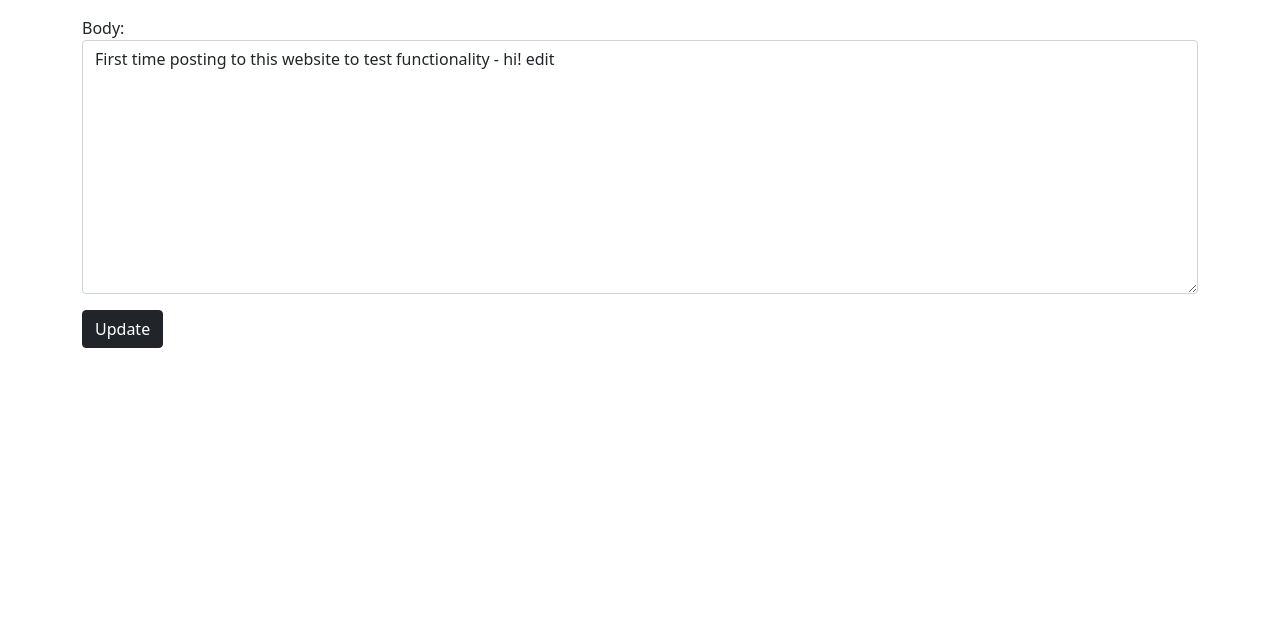
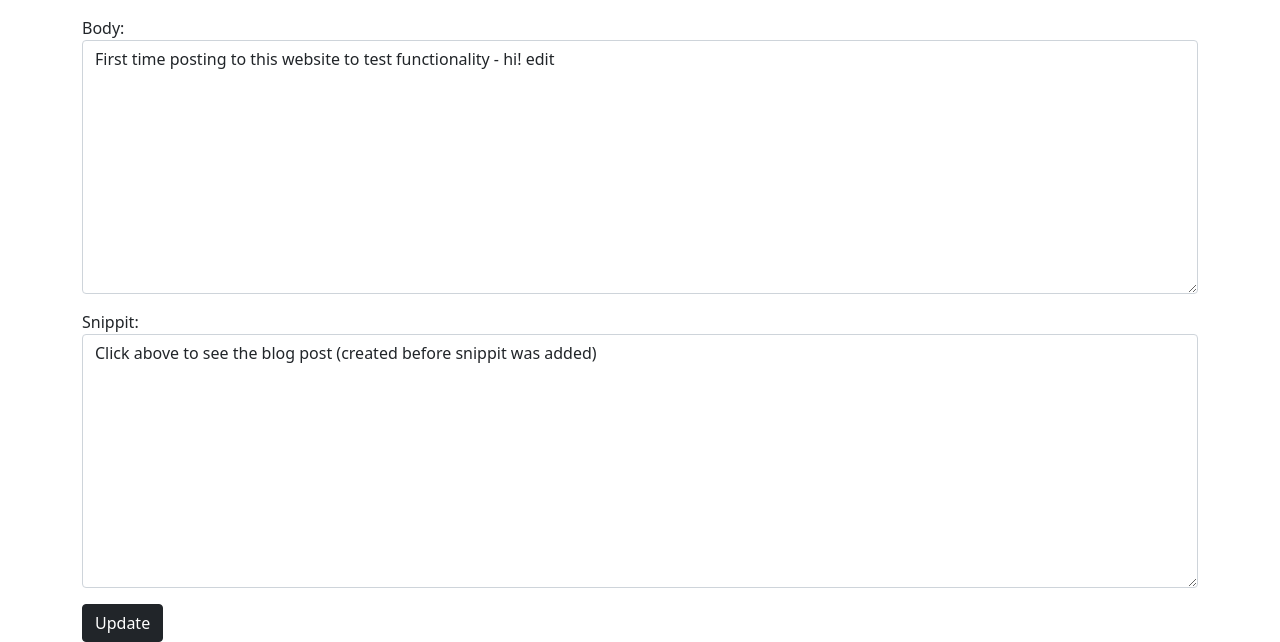
Before and after one commit to geillish/Django-Blog, a Django app: page /post/edit/1 in a window 1280 px wide. Shown: the part 350-992 px from the top of the page. Before the commit the page ends 698 px from the top, so only its background shows below. Run offline with Django 3.2, Linux system fonts and the light colour scheme; a user stored in the database is signed in; data comes from the database, SQL or seed files in the repository; both versions use the stored data as it was after the commit; some libraries are stand-ins or nearby versions.

Commit message:
Changed snippit functionality so now it is something you add yourself in when creating a post... seperate from the main body of text - this will stop HTML and images from appearing and messing with the index view.

```diff
--- a/Blog/Blog/settings.py
+++ b/Blog/Blog/settings.py
@@ -40,6 +40,7 @@ INSTALLED_APPS = [
     'django.contrib.staticfiles',
     'blog_files',
     'staff',
+    'ckeditor',
 ]
 
 MIDDLEWARE = [
--- a/Blog/blog_files/forms.py
+++ b/Blog/blog_files/forms.py
@@ -10,7 +10,7 @@ for category in category_choices:
 class PostForm(forms.ModelForm):
     class Meta:
         model = Post
-        fields = ('title', 'title_tag', 'author', 'category', 'body')
+        fields = ('title', 'title_tag', 'author', 'category', 'body', 'snippit')
 
         widgets = {
 
@@ -19,19 +19,21 @@ class PostForm(forms.ModelForm):
             'author': forms.Select(attrs={'class': 'form-control'}),
             'category': forms.Select(choices = category_choices, attrs={'class': 'form-control capitalise'}),
             'body': forms.Textarea(attrs={'class': 'form-control'}),
+            'snippit': forms.Textarea(attrs={'class': 'form-control', 'placeholder': 'Snippit for displaying on the index page..'}),
 
         }
 
 class UpdateForm(forms.ModelForm):
     class Meta:
         model = Post
-        fields = ('title', 'title_tag', 'category', 'body')
+        fields = ('title', 'title_tag', 'category', 'body', 'snippit')
 
         widgets = {
 
             'title': forms.TextInput(attrs={'class': 'form-control'}),
             'title_tag': forms.TextInput(attrs={'class': 'form-control', 'placeholder': 'Title for webpage tab'}),
-            'category': forms.Select(attrs={'class': 'form-control'}),
+            'category': forms.Select(choices = category_choices, attrs={'class': 'form-control'}),
             'body': forms.Textarea(attrs={'class': 'form-control'}),
+            'snippit': forms.Textarea(attrs={'class': 'form-control', 'placeholder': 'Snippit for displaying on the index page..'}),
 
         }
--- a/Blog/blog_files/models.py
+++ b/Blog/blog_files/models.py
@@ -2,6 +2,7 @@ from django.db import models
 from django.contrib.auth.models import User
 from django.urls import reverse
 from datetime import datetime, date
+from ckeditor.fields import RichTextField
 
 class Category(models.Model):
     name = models.CharField(max_length=255)
@@ -19,9 +20,11 @@ class Post(models.Model):
     title = models.CharField(max_length=255)
     title_tag = models.CharField(max_length=255)
     author = models.ForeignKey(User, on_delete=models.CASCADE)
-    body = models.TextField()
+    body = RichTextField(blank=True, null=True)
+    #body = models.TextField()
     date_posted = models.DateTimeField(auto_now_add=True)
     category = models.CharField(max_length=255, default='coding')
+    snippit = models.CharField(max_length=255)
 
     def __str__(self):
         return self.title + ' | ' + str(self.author)
--- a/Blog/blog_files/templates/add_post.html
+++ b/Blog/blog_files/templates/add_post.html
@@ -9,6 +9,7 @@
     <div class="form-group">
         <form method="POST">
             {% csrf_token %}
+            {{ form.media }}
             {{ form.as_p }}
             <button class="btn btn-dark">Post</button>
 
--- a/Blog/blog_files/templates/index.html
+++ b/Blog/blog_files/templates/index.html
@@ -17,7 +17,7 @@
         {% endif %}<br/>
         Category: <a href="{% url 'category' post.category|slugify %}">{{ post.category|capfirst }}</a><br/>
         Posted: {{ post.date_posted|date:'M d, Y' }}<br/>
-        {{ post.body|slice:":200"|safe }}...
+        {{ post.snippit }}...
     </li>
 
 {% endfor %}
--- a/Blog/blog_files/templates/update_post.html
+++ b/Blog/blog_files/templates/update_post.html
@@ -9,6 +9,7 @@
     <div class="form-group">
         <form method="POST">
             {% csrf_token %}
+            {{ form.media }}
             {{ form.as_p }}
             <button class="btn btn-dark">Update</button>
 
```
Also changed, not shown: Blog/blog_files/migrations/0009_auto_20210303_1955.py (added), Blog/blog_files/migrations/0010_post_snippit.py (added), Blog/db.sqlite3.
